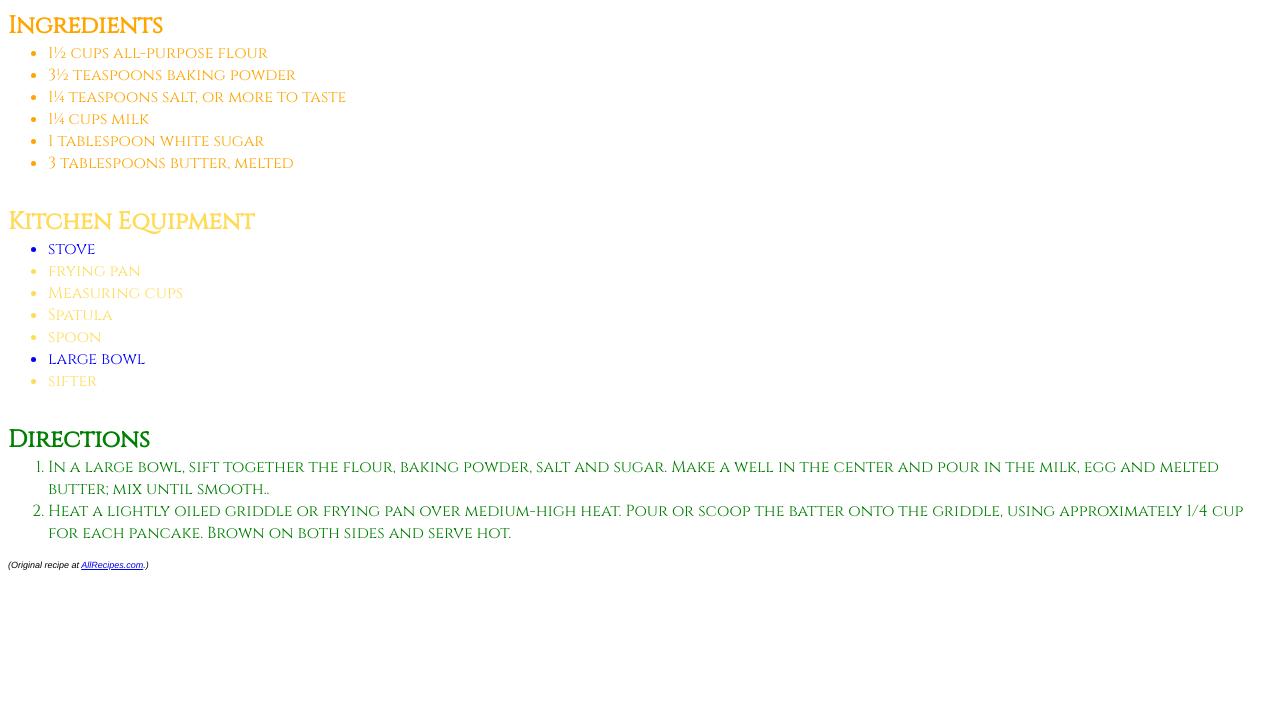
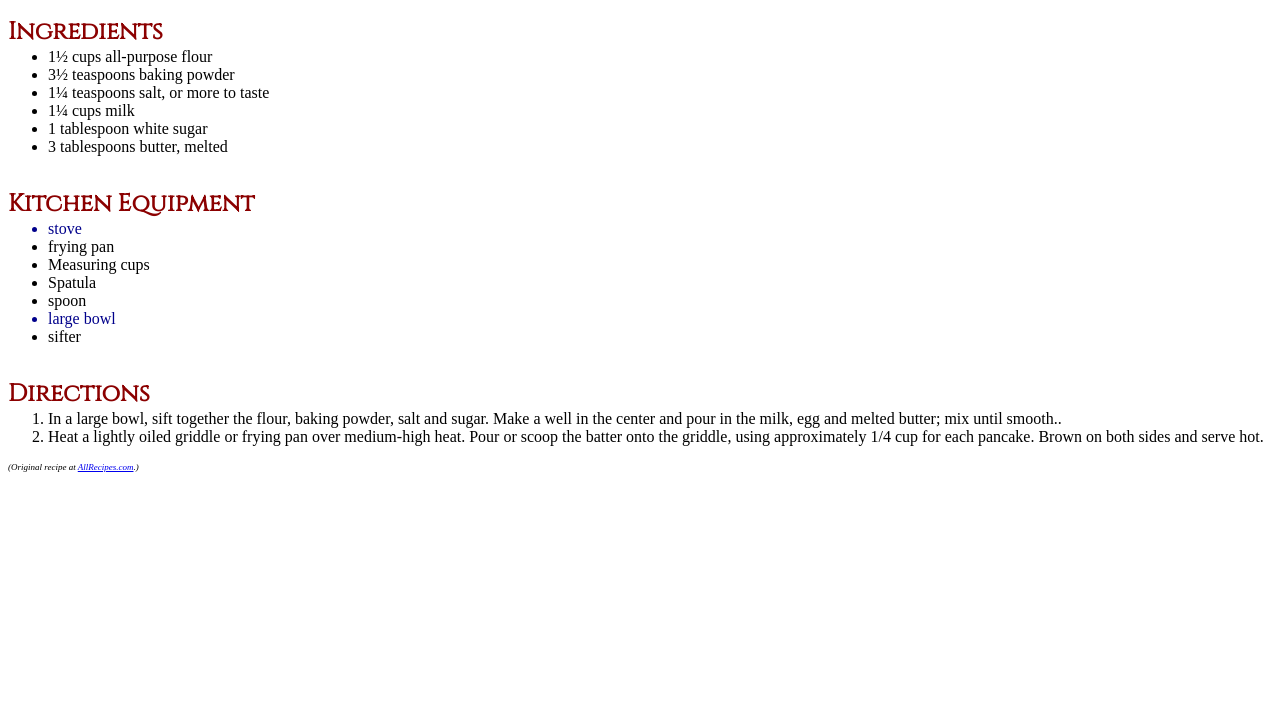
Before and after one commit to Maddyzip/tp3, a plain HTML site: page index.html in a window 1280 px wide. Shown: the part 88-800 px from the top of the page. Drawn offline with Linux system fonts and the light colour scheme; a script that the page names is missing.

Commit message:
updated3 recipe and css

```diff
--- a/index.html
+++ b/index.html
@@ -12,8 +12,6 @@
   <link rel="stylesheet" href="styles.css" media="all">
   <link rel="stylesheet" href="https://fonts.googleapis.com/css?family=Cinzel">
   <style>
-   body {
-  font-family: "Cinzel", sans-serifserif;
   </style>
 
   <!-- external and on-page JavaScript goes here -->
@@ -30,7 +28,7 @@
 
   <div id="ingredients">
     <h4>Ingredients</h4>
-    <ul>
+    <ul class= "makeblack">
       <li>1½ cups all-purpose flour</li>
       <li>3½ teaspoons baking powder</li>
       <li>1¼ teaspoons salt, or more to taste</li>
@@ -42,7 +40,7 @@
 
   <div id="equipment">
     <h4>Kitchen Equipment</h4>
-    <ul>
+    <ul class= "makeblack">
       <li class="makeblue">stove</li>
       <li>frying pan</li>
       <li>Measuring cups</li>
@@ -54,8 +52,8 @@
   </div>
 
   <div id="directions">
-    <h4>Directions</h4>
-    <ol>
+    <h4 >Directions</h4>
+    <ol class= "makeblack">
       <li>In a large bowl, sift together the flour, baking powder, salt and sugar. Make a well in the center and pour in the milk, egg and melted butter; mix until smooth..</li>
       <li>Heat a lightly oiled griddle or frying pan over medium-high heat. Pour or scoop the batter onto the griddle, using approximately 1/4 cup for each pancake. Brown on both sides and serve hot.</li>
     </ol>
--- a/styles.css
+++ b/styles.css
@@ -1,29 +1,29 @@
 h1 {
-  font-family: times new roman;
+  font-family: 'Cinzel', sans-serif;
   font-size: 36px;
-  color: red;
+  color: darkred;
 }
 h4 {
 
-font-family: 'Cinzel', sans-serifserif;
+font-family: 'Cinzel', sans-serif;
   margin-bottom: 0;
   font-size: 24px;
 }
-
 ul, ol {
   margin-top: 0;
 }
 
 .copyright {
-  font-family: helvetica neue;
+  font-family:times new roman;
   font-size: 9px;
   font-style: italic;
 }
 
-#ingredients {color: orange; }
+#ingredients {color: darkred; }
 
-#equipment {color: #FFDB58; }
+#equipment {color: darkred; }
 
-#directions {color: green; }
+#directions {color: darkred; }
 
-.makeblue {color: blue; }
+.makeblue {color: darkblue; }
+.makeblack {color: black}
```
